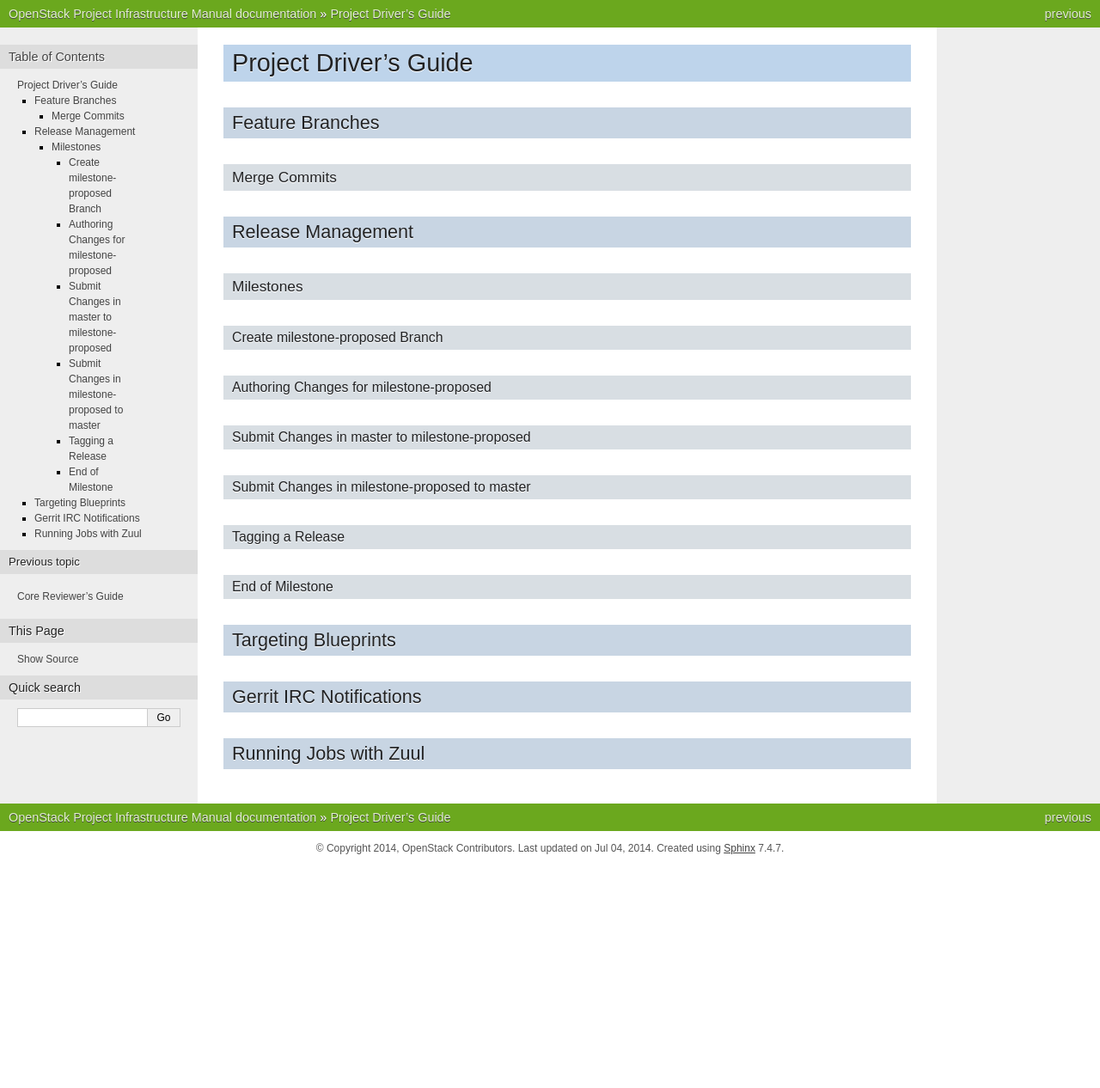
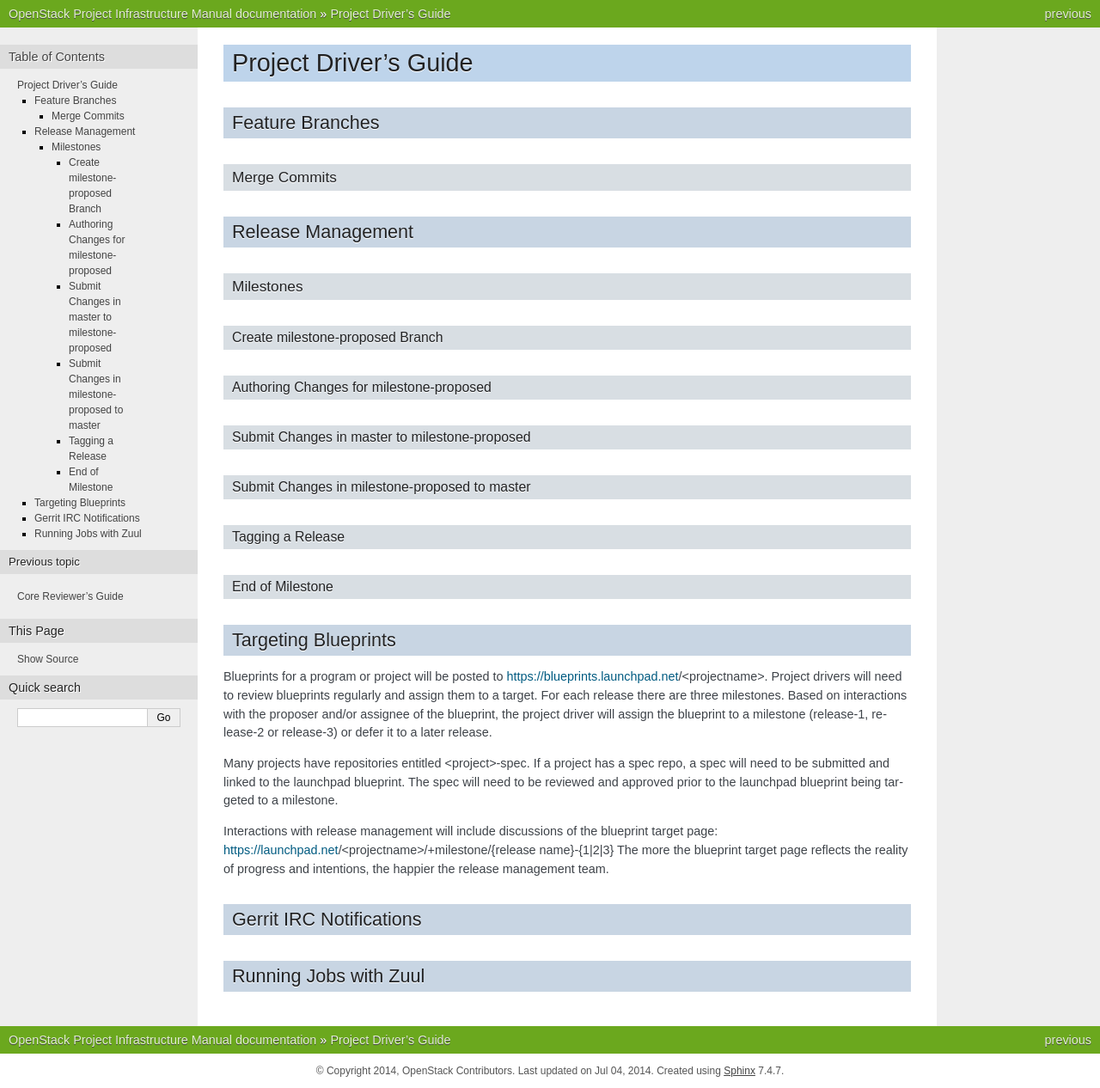
Before and after one commit to openstack-archive/infra-manual, a Sphinx documentation site: the page built from doc/source/drivers.rst, in a window 1280 px wide. Shown: the whole page at 86% size. Built offline with Sphinx 7.4.7, drawn with Linux system fonts in a browser that asks for light colours; before the commit the page ends 1007 px from its top, so only the background shows below that.

Commit message:
Adds some text to Targeting Blueprints
Currently there is no text under the heading Targeting
Blueprints. This patch adds some text.

Change-Id: I1a49f66b4a06e2010ac88b02efc2a80a736797a7

```diff
--- a/doc/source/drivers.rst
+++ b/doc/source/drivers.rst
@@ -38,6 +38,12 @@
 Targeting Blueprints
 ====================
 
+Blueprints for a program or project will be posted to https://blueprints.launchpad.net/<projectname>. Project drivers will need to review blueprints regularly and assign them to a target. For each release there are three milestones. Based on interactions with the proposer and/or assignee of the blueprint, the project driver will assign the blueprint to a milestone (release-1, release-2 or release-3) or defer it to a later release.
+
+Many projects have repositories entitled <project>-spec. If a project has a spec repo, a spec will need to be submitted and linked to the launchpad blueprint. The spec will need to be reviewed and approved prior to the launchpad blueprint being targeted to a milestone.
+
+Interactions with release management will include discussions of the blueprint target page: https://launchpad.net/<projectname>/+milestone/{release name}-{1|2|3} The more the blueprint target page reflects the reality of progress and intentions, the happier the release management team.
+
 Gerrit IRC Notifications
 ========================
 
```
